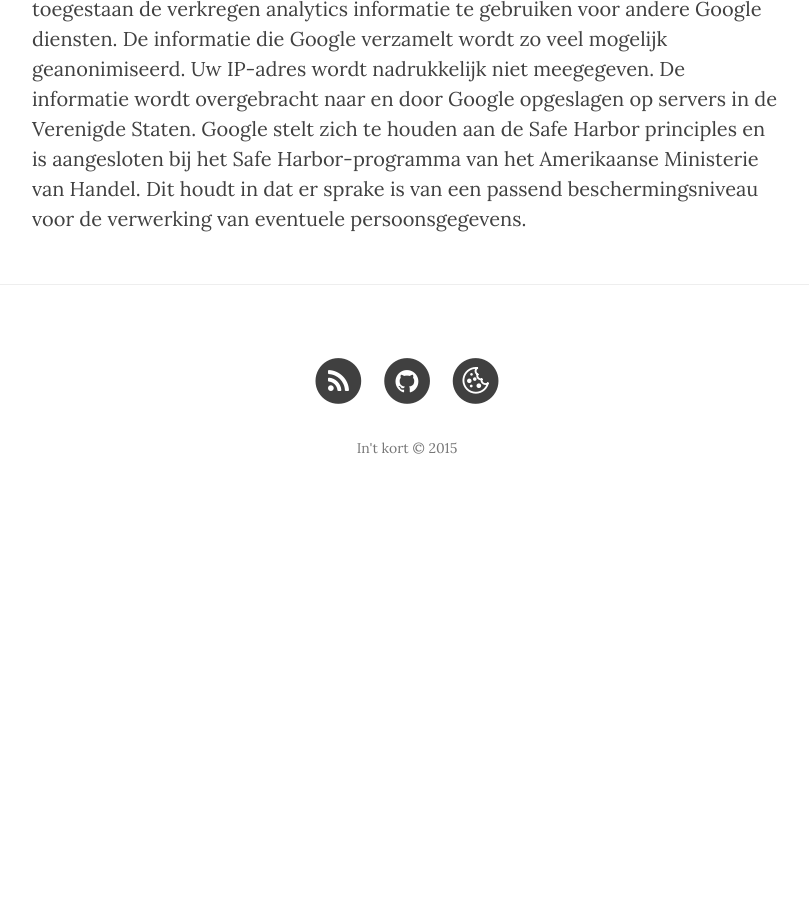
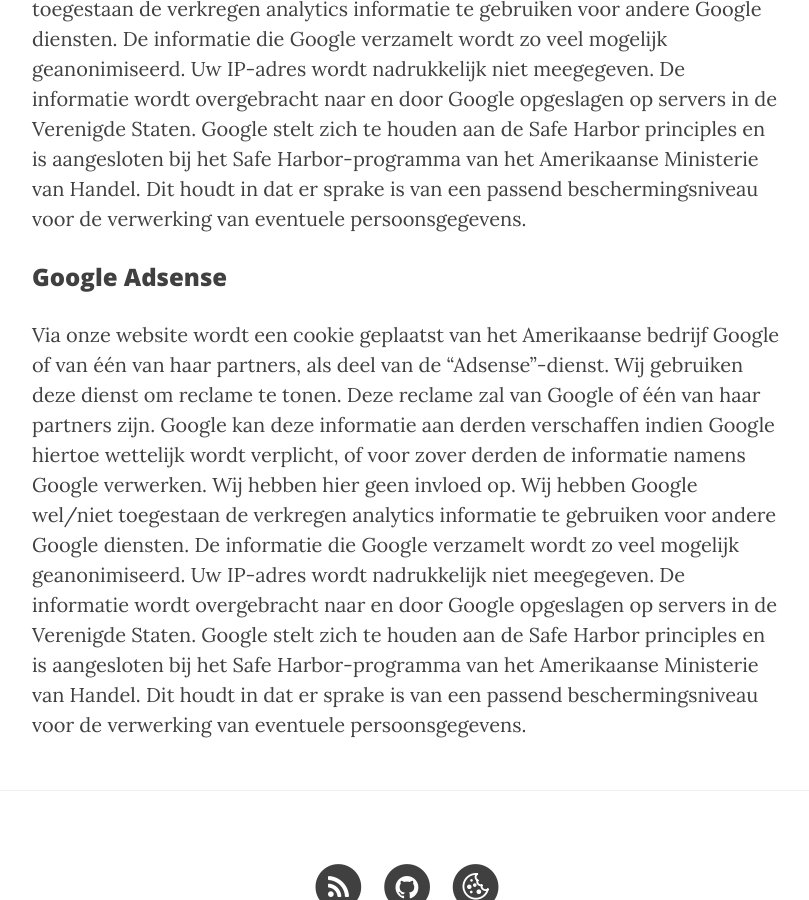
Before and after one commit to intkort/intkort.github.io, a Jekyll site: the page built from cookieverklaring.html, in a window 1280 px wide and 900 px high, scrolled down 1000 px. Shown: the whole window, without its empty margins (233-1042 px from the left). Built offline with Jekyll 4.4.1, drawn with Linux system fonts in a browser that asks for light colours; nearby versions of some CDN libraries; some web fonts are replaced; before the commit the page ends 1524 px from its top, so only the background shows below that.

Commit message:
Update cookieverklaring.html

```diff
--- a/cookieverklaring.html
+++ b/cookieverklaring.html
@@ -9,5 +9,7 @@
 <h2 class="section-heading">Op welke wijze maakt In't kort gebruik van cookies?</h2>
 <h3>Google Analytics</h3>
 <p>Via onze website wordt een cookie geplaatst van het Amerikaanse bedrijf Google, als deel van de “Analytics”-dienst. Wij gebruiken deze dienst om bij te houden en rapportages te krijgen over hoe bezoekers de website gebruiken. Google kan deze informatie aan derden verschaffen indien Google hiertoe wettelijk wordt verplicht, of voor zover derden de informatie namens Google verwerken. Wij hebben hier geen invloed op. Wij hebben Google wel/niet toegestaan de verkregen analytics informatie te gebruiken voor andere Google diensten.
-
 De informatie die Google verzamelt wordt zo veel mogelijk geanonimiseerd. Uw IP-adres wordt nadrukkelijk niet meegegeven. De informatie wordt overgebracht naar en door Google opgeslagen op servers in de Verenigde Staten. Google stelt zich te houden aan de Safe Harbor principles en is aangesloten bij het Safe Harbor-programma van het Amerikaanse Ministerie van Handel. Dit houdt in dat er sprake is van een passend beschermingsniveau voor de verwerking van eventuele persoonsgegevens.<p>
+<h3>Google Adsense</h3>
+<p>Via onze website wordt een cookie geplaatst van het Amerikaanse bedrijf Google of van één van haar partners, als deel van de “Adsense”-dienst. Wij gebruiken deze dienst om reclame te tonen. Deze reclame zal van Google of één van haar partners zijn. Google kan deze informatie aan derden verschaffen indien Google hiertoe wettelijk wordt verplicht, of voor zover derden de informatie namens Google verwerken. Wij hebben hier geen invloed op. Wij hebben Google wel/niet toegestaan de verkregen analytics informatie te gebruiken voor andere Google diensten.
+De informatie die Google verzamelt wordt zo veel mogelijk geanonimiseerd. Uw IP-adres wordt nadrukkelijk niet meegegeven. De informatie wordt overgebracht naar en door Google opgeslagen op servers in de Verenigde Staten. Google stelt zich te houden aan de Safe Harbor principles en is aangesloten bij het Safe Harbor-programma van het Amerikaanse Ministerie van Handel. Dit houdt in dat er sprake is van een passend beschermingsniveau voor de verwerking van eventuele persoonsgegevens.<p>
```
